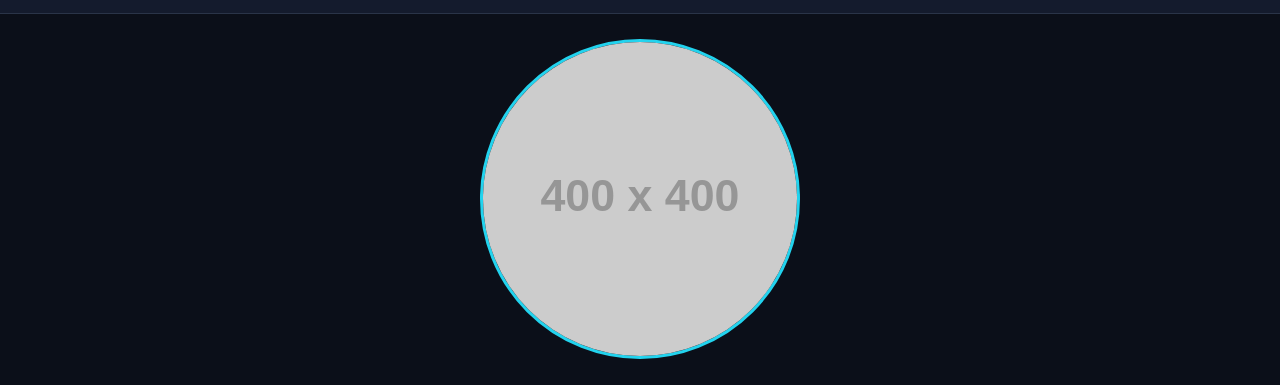
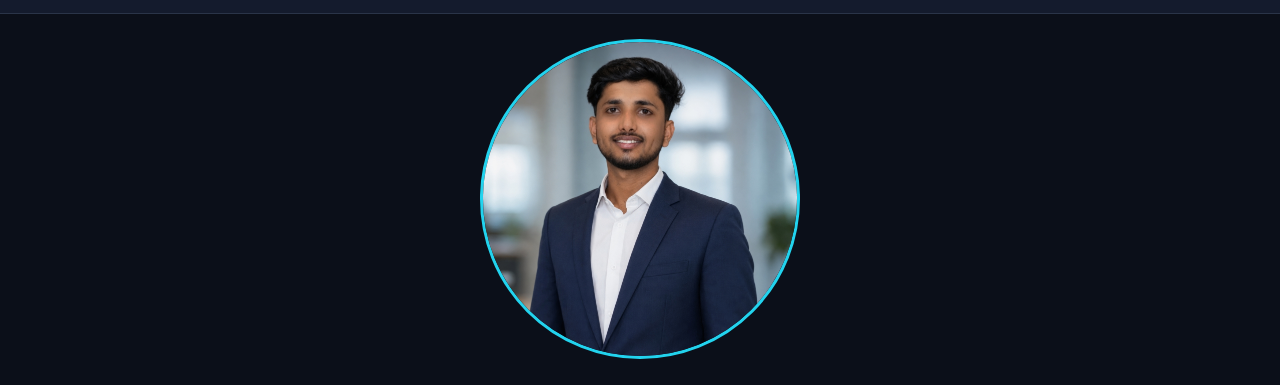
Before and after one commit to datascience619/Nafeesio, a plain HTML site: page index.html in a window 1280 px wide. Shown: the part 61-446 px from the top of the page. Drawn offline with Linux system fonts and the light colour scheme.

Commit message:
Update index.html

```diff
--- a/index.html
+++ b/index.html
@@ -607,7 +607,7 @@
 
 <header>
     <div class="container header-content">
-        <img src="nafees profile.png" alt="Nafees Shaikh" class="profile-img" onerror="this.src='https://placehold.co/400x400/141B2D/22D3EE?text=NS'">
+        <img src="nafees profile.jpg" alt="Nafees Shaikh" class="profile-img" onerror="this.src='https://placehold.co/400x400/141B2D/22D3EE?text=NS'">
         <div class="header-text">
             <h1>Nafees Shaikh</h1>
             <p class="role-line">Data Scientist | Analyst | BI Developer — Turning Raw Data into Strategic Gold</p>
```
